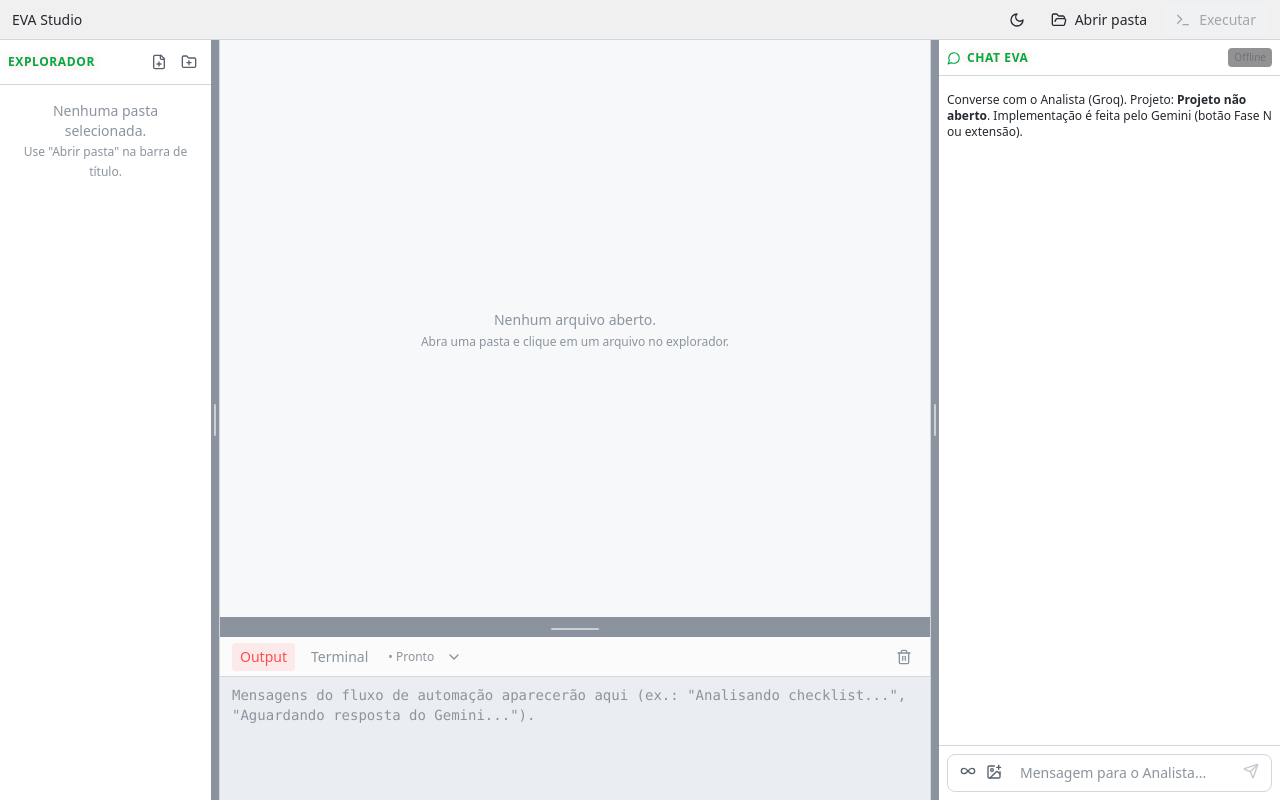
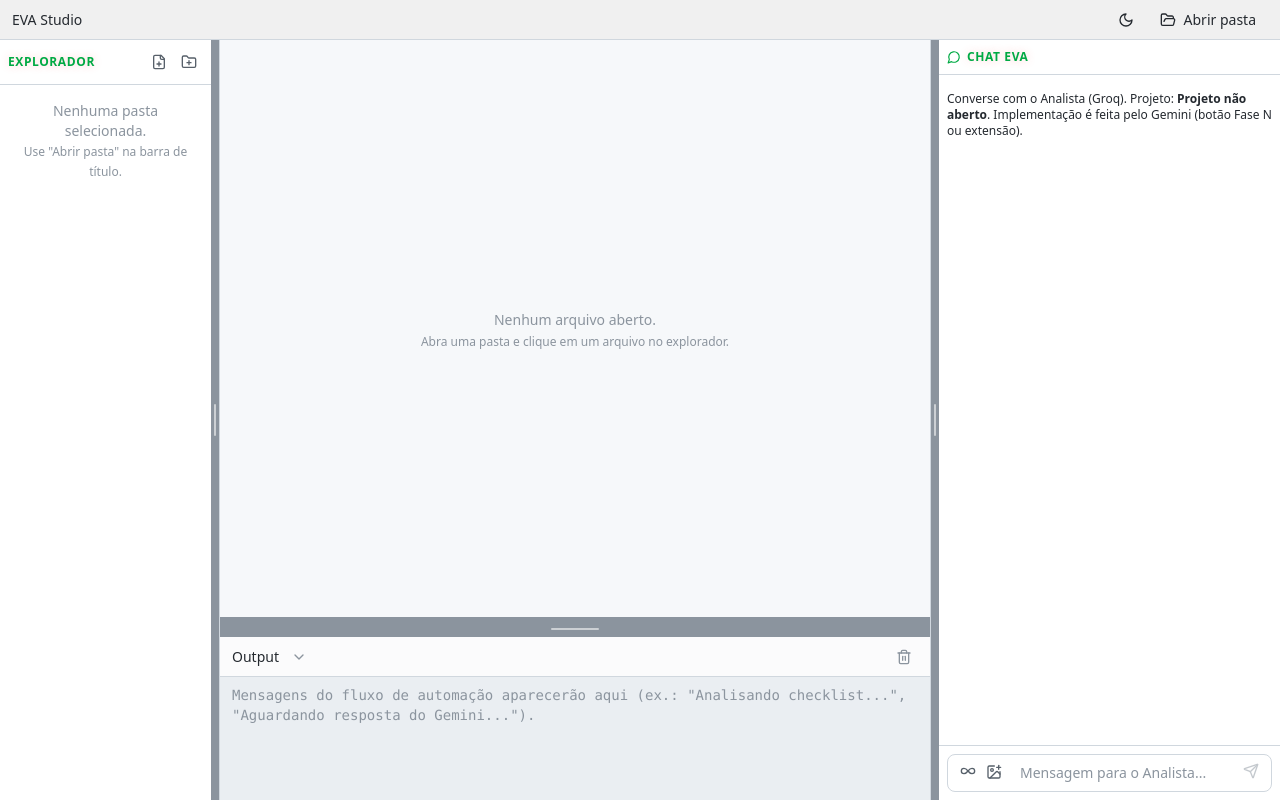
Before and after one commit to Lucas-Silva2601/EVA-studio, a Next.js app: page / in a window 1280 px wide. Built offline with nearby package versions, Linux system fonts and the light colour scheme.

Commit message:
Limpeza no layout II

```diff
--- a/components/layout/BottomPanel.tsx
+++ b/components/layout/BottomPanel.tsx
@@ -1,32 +1,19 @@
 "use client";
 
 import { useState, useEffect, useRef } from "react";
-import dynamic from "next/dynamic";
 import { ChevronDown, ChevronUp, Trash2 } from "lucide-react";
 import { useResize } from "@/hooks/useResize";
 import { useIdeState } from "@/hooks/useIdeState";
-import { TerminalErrorBoundary } from "@/components/layout/TerminalErrorBoundary";
-
-const TerminalPanel = dynamic(() => import("@/components/layout/TerminalPanel").then((m) => ({ default: m.TerminalPanel })), {
-  ssr: false,
-  loading: () => (
-    <div className="flex-1 flex items-center justify-center text-ds-text-muted-light dark:text-ds-text-muted text-sm">
-      Carregando terminal...
-    </div>
-  ),
-});
 
 const PANEL_MIN = 120;
 const PANEL_MAX = 400;
 const PANEL_DEFAULT = 180;
 
 /**
- * Painel inferior (Output/Terminal) redimensionável, com mensagens do fluxo de automação.
+ * Painel inferior (Output) redimensionável, com mensagens do fluxo de automação.
  */
 export function BottomPanel() {
   const [open, setOpen] = useState(true);
-  const [activeTab, setActiveTab] = useState<"output" | "terminal">("output");
-  const [terminalHasError, setTerminalHasError] = useState(false);
   const { size, setSize, onMouseDown, onMouseMove, onMouseUp } = useResize(
     PANEL_DEFAULT,
     PANEL_MIN,
@@ -35,7 +22,7 @@ export function BottomPanel() {
     "left",
     "eva-terminal-height"
   );
-  const { outputMessages, clearOutput, loopStatus, refreshFileTree } = useIdeState();
+  const { outputMessages, clearOutput } = useIdeState();
   const listRef = useRef<HTMLDivElement>(null);
 
   useEffect(() => {
@@ -59,14 +46,6 @@ export function BottomPanel() {
     warning: "text-[var(--ds-text-warning)]",
     error: "text-[var(--ds-text-error)]",
   };
-
-  const LOOP_STATUS_LABELS: Record<string, string> = {
-    idle: "Pronto",
-    validating: "Validando",
-    error: "Erro",
-    awaiting_review: "Aguardando sua revisão",
-  };
-  const statusLabel = LOOP_STATUS_LABELS[loopStatus] ?? loopStatus;
 
   return (
     <div
@@ -120,54 +99,14 @@ export function BottomPanel() {
         aria-controls="panel-content"
       >
         <div className="flex items-center gap-3">
-          <div className="flex items-center gap-2" onClick={(e) => e.stopPropagation()}>
-            <button
-              type="button"
-              onClick={() => setActiveTab("output")}
-              className={`px-2 py-1 rounded text-sm font-medium transition-colors ${
-                activeTab === "output"
-                  ? "text-ds-accent-neon bg-ds-accent-neon/10"
-                  : "text-ds-text-muted-light dark:text-ds-text-muted hover:text-ds-text-primary-light dark:hover:text-ds-text-primary"
-              }`}
-              aria-pressed={activeTab === "output"}
-            >
-              Output
-            </button>
-            <button
-              type="button"
-              onClick={() => {
-                setActiveTab("terminal");
-                setTerminalHasError(false);
-              }}
-              className={`flex items-center gap-1.5 px-2 py-1 rounded text-sm font-medium transition-colors ${
-                activeTab === "terminal"
-                  ? "text-ds-accent-neon bg-ds-accent-neon/10"
-                  : "text-ds-text-muted-light dark:text-ds-text-muted hover:text-ds-text-primary-light dark:hover:text-ds-text-primary"
-              }`}
-              aria-pressed={activeTab === "terminal"}
-            >
-              {terminalHasError && (
-                <span
-                  className="w-2 h-2 rounded-full bg-ds-accent-neon shrink-0"
-                  aria-hidden
-                  title="Erro detectado no terminal"
-                />
-              )}
-              Terminal
-            </button>
-          </div>
-          {activeTab === "output" && (
-            <span className="text-xs text-ds-text-muted-light dark:text-ds-text-muted" aria-live="polite" title={`Estado: ${statusLabel}`}>
-              • {statusLabel}
-            </span>
-          )}
+          <span className="text-sm font-medium text-ds-text-primary-light dark:text-ds-text-primary">Output</span>
           {open ? (
             <ChevronDown className="w-4 h-4 text-ds-text-muted-light dark:text-ds-text-muted" aria-hidden />
           ) : (
             <ChevronUp className="w-4 h-4 text-ds-text-muted-light dark:text-ds-text-muted" aria-hidden />
           )}
         </div>
-        {open && activeTab === "output" && (
+        {open && (
           <button
             type="button"
             onClick={(e) => {
@@ -182,10 +121,9 @@ export function BottomPanel() {
         )}
       </div>
 
-      {/* Conteúdo — Output ou Terminal (renderização condicional estrita para destruir terminal ao ocultar) */}
+      {/* Conteúdo — Output */}
       {open && (
         <div id="panel-content" className="flex-1 min-h-0 flex flex-col overflow-hidden">
-          {activeTab === "output" && (
           <div
             ref={listRef}
             className="flex-1 min-h-0 overflow-y-auto overflow-x-hidden scrollbar-thin px-3 py-2 font-mono text-sm [scroll-behavior:smooth]"
@@ -210,16 +148,6 @@ export function BottomPanel() {
               ))
             )}
           </div>
-          )}
-          {activeTab === "terminal" && open && (
-            <TerminalErrorBoundary>
-              <TerminalPanel
-                isVisible={open}
-                onErrorDetected={() => setTerminalHasError(true)}
-                onCommandComplete={refreshFileTree}
-              />
-            </TerminalErrorBoundary>
-          )}
         </div>
       )}
     </div>
--- a/components/layout/ChatSidebar.tsx
+++ b/components/layout/ChatSidebar.tsx
@@ -742,12 +742,6 @@ export function ChatSidebar() {
           <MessageCircle className="w-3.5 h-3.5" aria-hidden />
           Chat EVA
         </h2>
-        <span
-          className={`text-[10px] font-medium px-1.5 py-0.5 rounded ${extensionOnline ? "text-red-200 bg-red-900/40 dark:text-red-300 dark:bg-red-900/35" : "text-zinc-500 bg-zinc-800/50 dark:text-zinc-400 dark:bg-zinc-800/40"}`}
-          title={extensionOnline ? "Extensão EVA Bridge conectada (Gemini)" : "Extensão offline. Instale a EVA Bridge e abra gemini.google.com."}
-        >
-          {extensionOnline ? "Online" : "Offline"}
-        </span>
         {activeFile && (
           <span
             className="text-[10px] text-ds-text-secondary-light dark:text-ds-text-secondary truncate max-w-[100px]"
--- a/components/layout/TitleBar.tsx
+++ b/components/layout/TitleBar.tsx
@@ -1,7 +1,7 @@
 "use client";
 
 import { useState } from "react";
-import { FolderOpen, FolderX, Terminal, Loader2, Sun, Moon } from "lucide-react";
+import { FolderOpen, FolderX, Loader2, Sun, Moon } from "lucide-react";
 import { useIdeState } from "@/hooks/useIdeState";
 import { useTheme } from "@/hooks/useTheme";
 
@@ -9,7 +9,7 @@ import { useTheme } from "@/hooks/useTheme";
  * Barra de título da IDE com nome do projeto e ações principais.
  */
 export function TitleBar() {
-  const { folderName, openDirectory, forgetStoredDirectory, runCurrentFile, runStatus } = useIdeState();
+  const { folderName, openDirectory, forgetStoredDirectory } = useIdeState();
   const { theme, toggleTheme } = useTheme();
   const [opening, setOpening] = useState(false);
 
@@ -21,9 +21,6 @@ export function TitleBar() {
       setOpening(false);
     }
   };
-
-  const isRunFileRunning = runStatus === "running";
-  const canRunFile = !!folderName && !isRunFileRunning && !opening;
 
   return (
     <header
@@ -73,17 +70,6 @@ export function TitleBar() {
             Esquecer pasta
           </button>
         )}
-        <button
-          type="button"
-          onClick={() => runCurrentFile()}
-          disabled={!canRunFile}
-          className="flex items-center gap-2 px-3 py-1.5 rounded text-sm bg-ds-accent-light dark:bg-ds-accent-neon hover:bg-ds-accent-light-hover dark:hover:bg-ds-accent-neon-hover text-white dark:text-gray-900 shadow-[var(--ds-glow-neon)] focus:outline-none focus-visible:ring-2 focus-visible:ring-ds-accent-neon disabled:opacity-50 disabled:bg-ds-surface-hover-light dark:disabled:bg-ds-surface-hover disabled:text-ds-text-secondary-light dark:disabled:text-ds-text-secondary disabled:shadow-none"
-          aria-label="Executar arquivo ativo (Node ou Python)"
-          title={!folderName ? "Abra uma pasta primeiro" : isRunFileRunning ? "Executando…" : "Executar arquivo ativo"}
-        >
-          {isRunFileRunning ? <Loader2 className="w-4 h-4 animate-spin" aria-hidden /> : <Terminal className="w-4 h-4" aria-hidden />}
-          {isRunFileRunning ? "Executando…" : "Executar"}
-        </button>
       </div>
     </header>
   );
```
Lines whose indentation alone changed are shown as unchanged.
